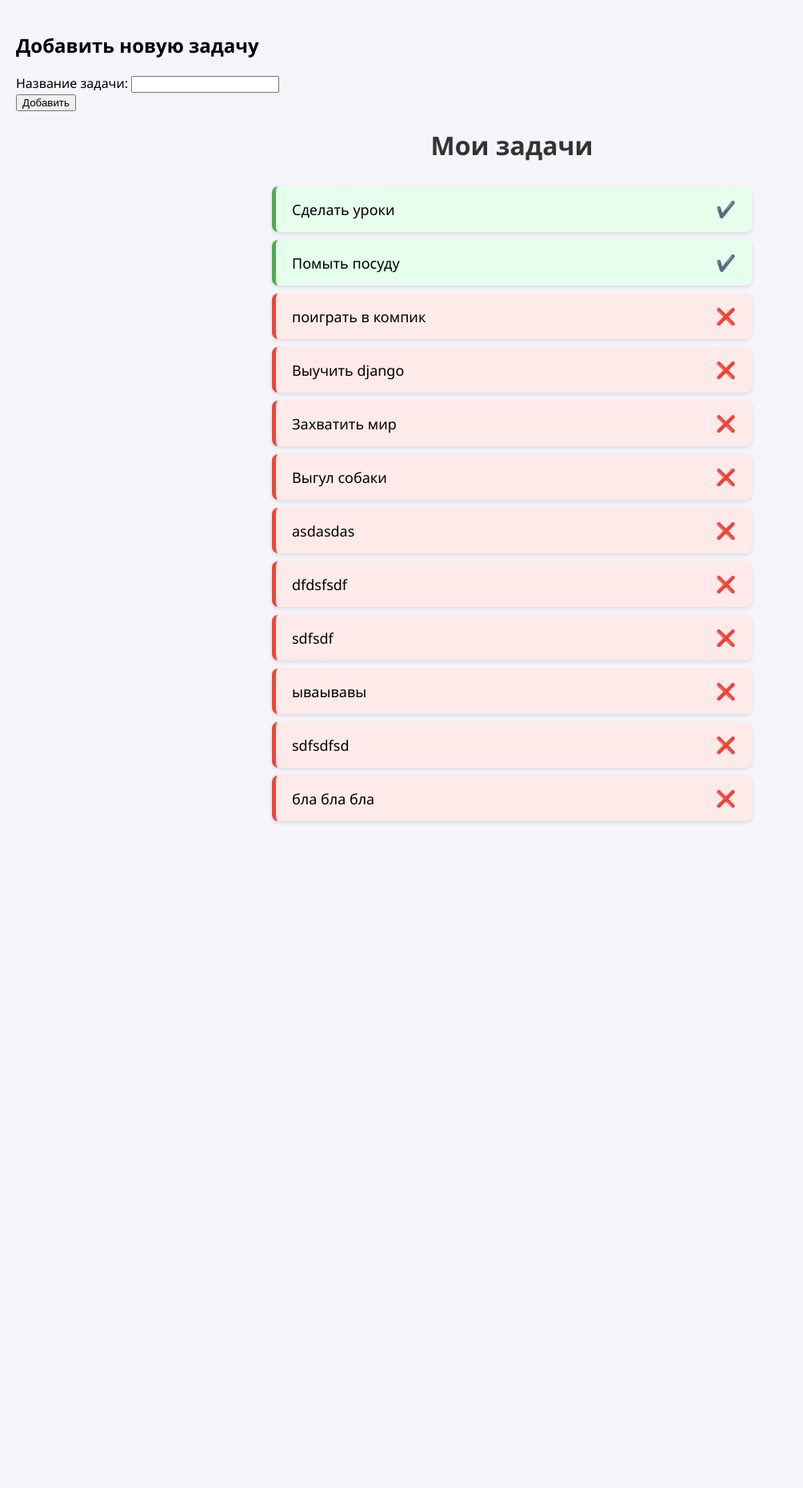
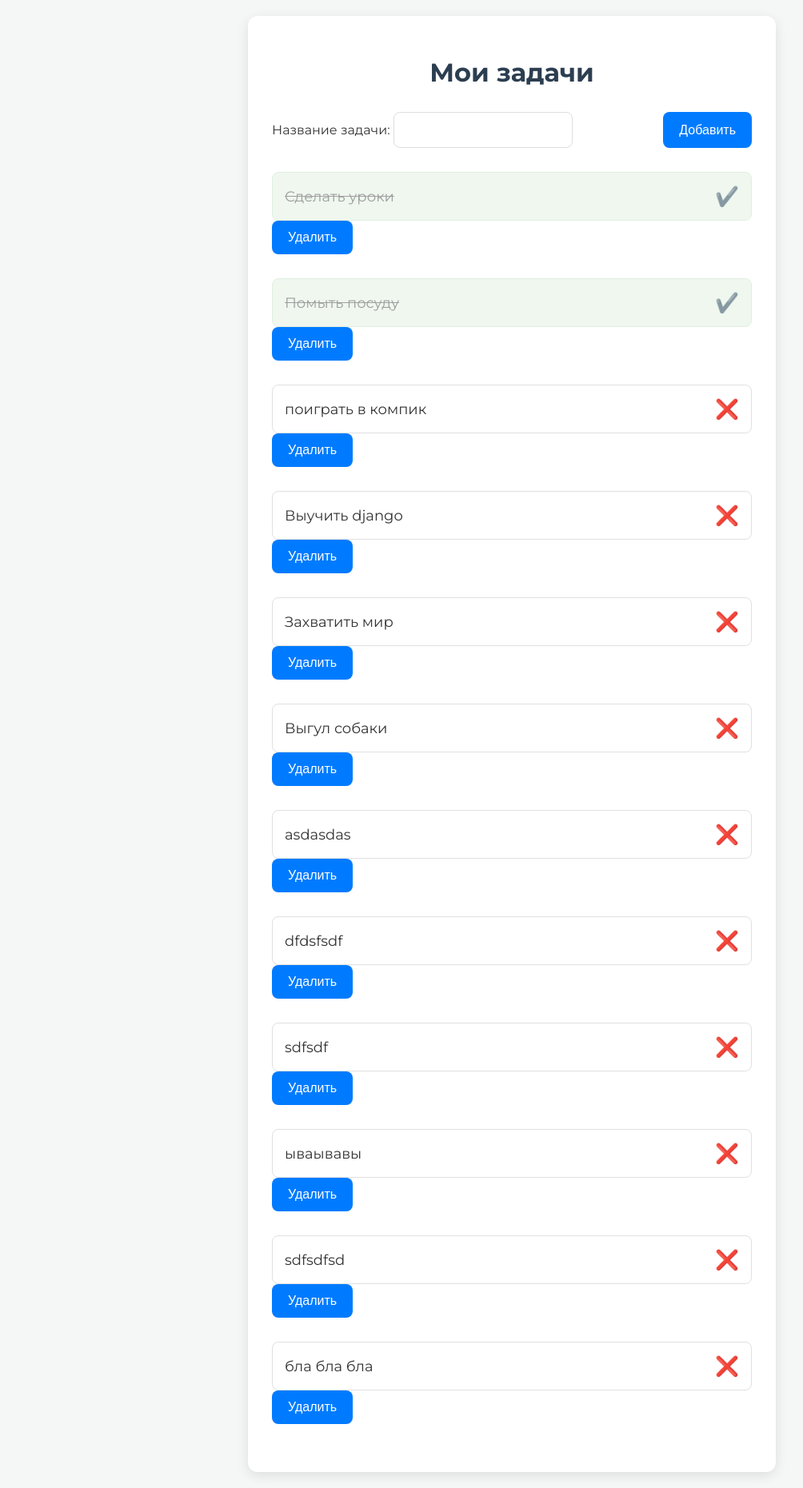
Before and after one commit to AlgoClassWork/todo_project, a Django app: page / in a window 1280 px wide. Shown: the whole page at 80% size, without its empty margins (0-1004 px from the left). Before the commit the page ends 1029 px from the top, so only its background shows below. Run offline with Django 5.2, Linux system fonts and the light colour scheme; data comes from the database, SQL or seed files in the repository.

Commit message:
Update home.html

```diff
--- a/tasks/templates/home.html
+++ b/tasks/templates/home.html
@@ -2,73 +2,156 @@
 <html lang="ru">
 <head>
     <meta charset="UTF-8">
+    <meta name="viewport" content="width=device-width, initial-scale=1.0">
     <title>Мои задачи</title>
+    <link rel="preconnect" href="https://fonts.googleapis.com">
+    <link rel="preconnect" href="https://fonts.gstatic.com" crossorigin>
+    <link href="https://fonts.googleapis.com/css2?family=Montserrat:wght@400;500;700&display=swap" rel="stylesheet">
     <style>
+        /* --- Общие стили --- */
         body {
-            font-family: 'Segoe UI', Tahoma, Geneva, Verdana, sans-serif;
-            background-color: #f4f4f9;
+            font-family: 'Montserrat', sans-serif;
+            background-color: #f4f7f6;
+            color: #333;
             margin: 0;
             padding: 20px;
+            display: flex;
+            justify-content: center;
+            align-items: flex-start;
+            min-height: 100vh;
+        }
+
+        /* --- Контейнер --- */
+        .container {
+            width: 100%;
+            max-width: 600px;
+            background-color: #ffffff;
+            padding: 30px;
+            border-radius: 12px;
+            box-shadow: 0 4px 15px rgba(0, 0, 0, 0.1);
         }
 
         h1 {
             text-align: center;
-            color: #333;
+            color: #2c3e50;
             margin-bottom: 30px;
         }
 
-        .task-list {
-            max-width: 600px;
-            margin: 0 auto;
+        /* --- Форма добавления задачи --- */
+        form {
+            display: flex;
+            gap: 10px;
+            margin-bottom: 30px;
         }
 
+        /* Django рендерит поля формы как <p><label>...</label><input>...</p>
+         Чтобы стилизовать сам input, лучше обратиться к нему через ID или класс.
+         Предположим, что у поля ввода title есть id="id_title" (стандарт для Django)
+        */
+        form input[type="text"] {
+            flex-grow: 1; /* Занимает всё доступное пространство */
+            padding: 12px 15px;
+            border: 1px solid #ddd;
+            border-radius: 8px;
+            font-size: 16px;
+            font-family: 'Montserrat', sans-serif;
+            transition: border-color 0.3s, box-shadow 0.3s;
+        }
+
+        form input[type="text"]:focus {
+            outline: none;
+            border-color: #007bff;
+            box-shadow: 0 0 0 3px rgba(0, 123, 255, 0.1);
+        }
+
+        /* Django может обернуть поле в тег <p>, уберем его отступы
+           чтобы не ломать flex-контейнер
+        */
+        form p {
+            margin: 0;
+            flex-grow: 1;
+        }
+
+        form button {
+            padding: 12px 20px;
+            background-color: #007bff;
+            color: white;
+            border: none;
+            border-radius: 8px;
+            font-size: 16px;
+            font-weight: 500;
+            cursor: pointer;
+            transition: background-color 0.3s, transform 0.2s;
+        }
+
+        form button:hover {
+            background-color: #0056b3;
+            transform: translateY(-2px);
+        }
+
+        /* --- Список задач --- */
         .task {
-            background-color: white;
-            border-radius: 8px;
-            padding: 15px 20px;
-            margin-bottom: 10px;
-            box-shadow: 0 2px 5px rgba(0, 0, 0, 0.1);
             display: flex;
             justify-content: space-between;
             align-items: center;
+            padding: 15px;
+            margin-top: 15px;
+            border-radius: 8px;
+            transition: all 0.3s ease;
+        }
+
+        .task-title {
             font-size: 18px;
         }
 
-        .task.completed {
-            background-color: #e6ffed;
-            border-left: 5px solid #4caf50;
+        /* --- Стили для НЕВЫПОЛНЕННОЙ задачи --- */
+        .not-completed {
+            background-color: #fff;
+            border: 1px solid #e0e0e0;
         }
 
-        .task.not-completed {
-            background-color: #ffeaea;
-            border-left: 5px solid #f44336;
+        /* --- Стили для ВЫПОЛНЕННОЙ задачи --- */
+        .completed {
+            background-color: #e9f5e9;
+            border: 1px solid #d4e9d4;
+            opacity: 0.7;
+        }
+
+        .completed .task-title {
+            text-decoration: line-through;
+            color: #777;
         }
 
         .status {
-            font-size: 20px;
+            font-size: 24px; /* Увеличим иконку */
         }
     </style>
 </head>
 <body>
 
-<h2>Добавить новую задачу</h2>
-<form action="create/" method="post">
-    {% csrf_token %}
-    {{ form }}
-    <button> Добавить </button>
-</form>
+<div class="container">
 
-<h1>Мои задачи</h1>
-<div class="task-list">
+    <h1>Мои задачи</h1>
+
+    <form action="create/" method="post">
+        {% csrf_token %}
+        {{ form.as_p }} <button type="submit">Добавить</button>
+    </form>
+
     {% for task in tasks %}
         <div class="task {% if task.completed %}completed{% else %}not-completed{% endif %}">
-            <span>{{ task.title }}</span>
-            <span class="status">{% if task.completed %}✔️{% else %}❌{% endif %}</span>
+            <div class="task-title">{{ task.title }}</div>
+            <div class="status">
+                {% if task.completed %}✔️{% else %}❌{% endif %}
+            </div>
         </div>
+        <form action="{% url 'delete' id=task.id %}" method="post">
+            {% csrf_token %}
+            <button> Удалить </button>
+        </form>
     {% endfor %}
+
 </div>
-
-
 
 </body>
 </html>
```
